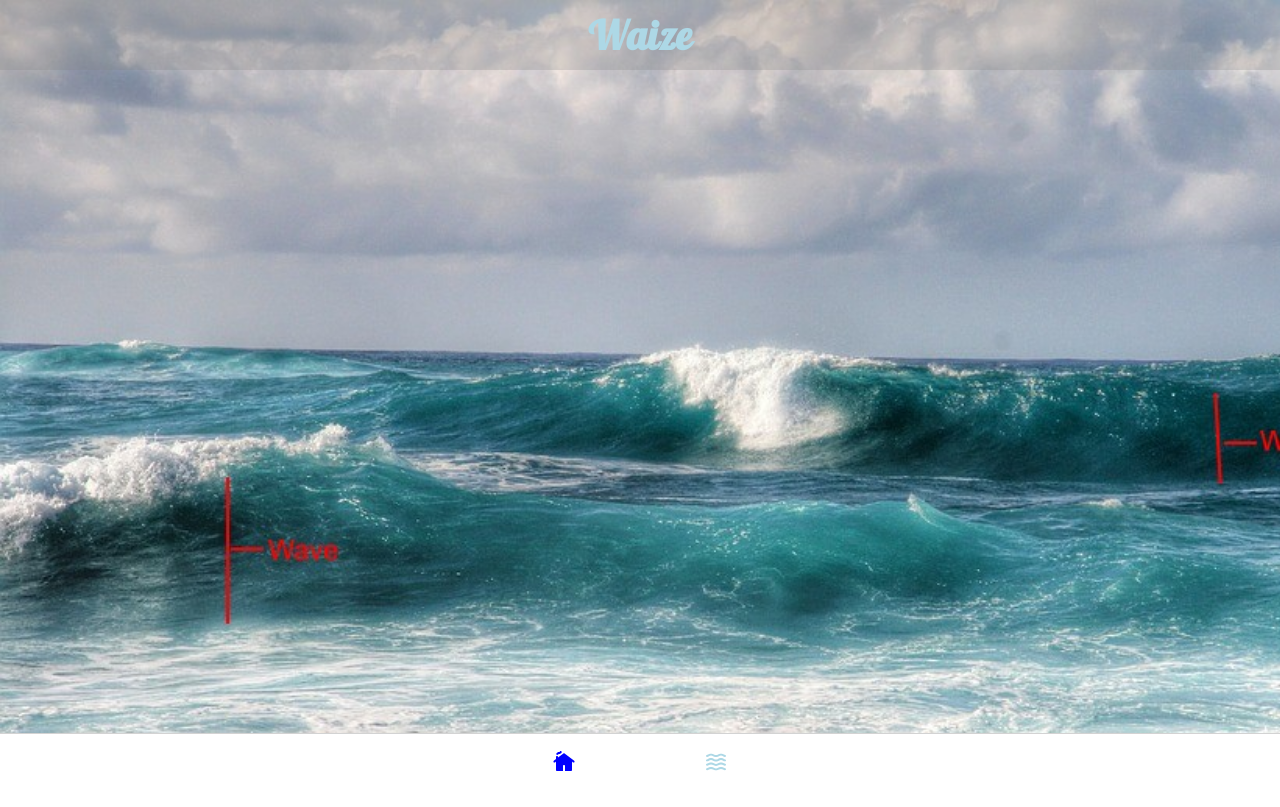
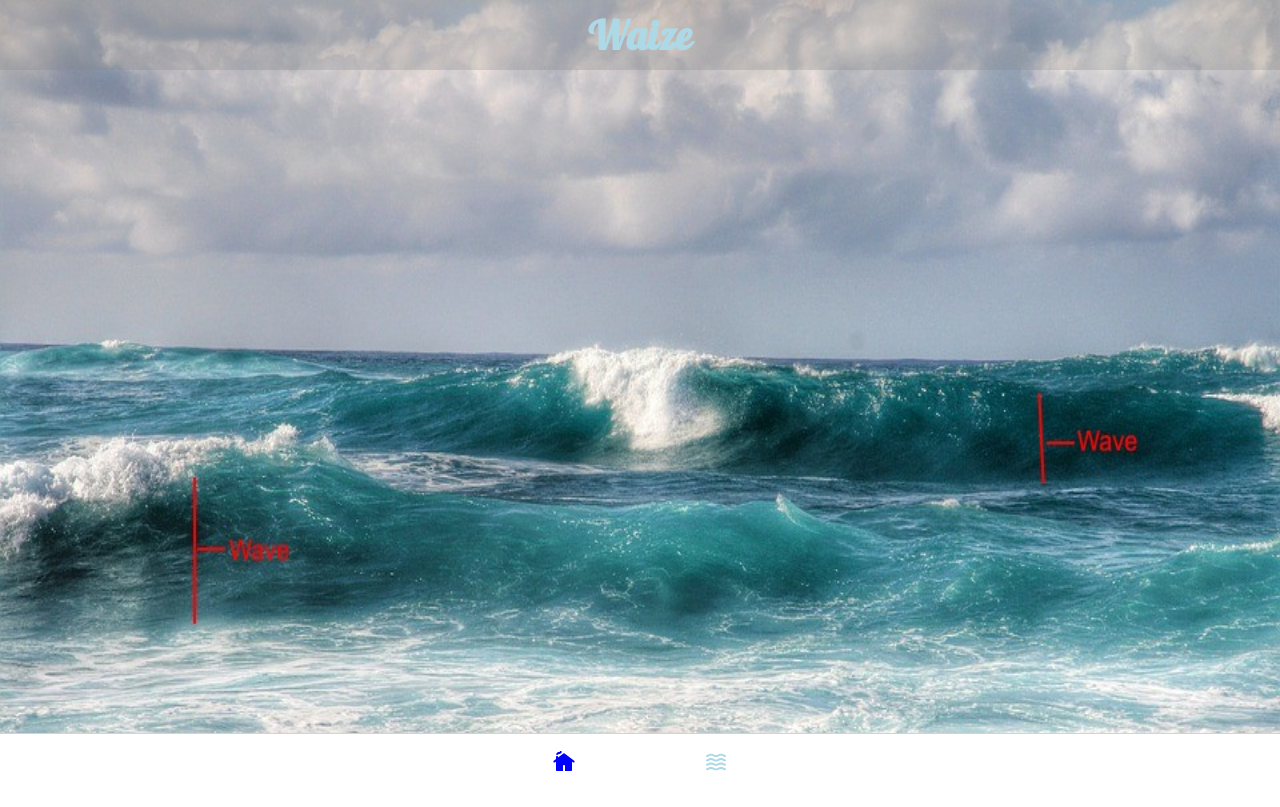
Before and after one commit to sequint/waize, a React (Create React App) app in the folder client/: page / in a window 1280 px wide. Built offline with nearby package versions, Linux system fonts and the light colour scheme.

Commit message:
Delete position property and replace with a width property of 100vw which achieves goal of screen size width without comprimising component positioning

```diff
--- a/client/src/components/HomeWavePic.css
+++ b/client/src/components/HomeWavePic.css
@@ -1,4 +1,4 @@
 .homeWavePic {
   height: 100vh;
-  position: fixed;
+  width: 100vw;
 }
```
